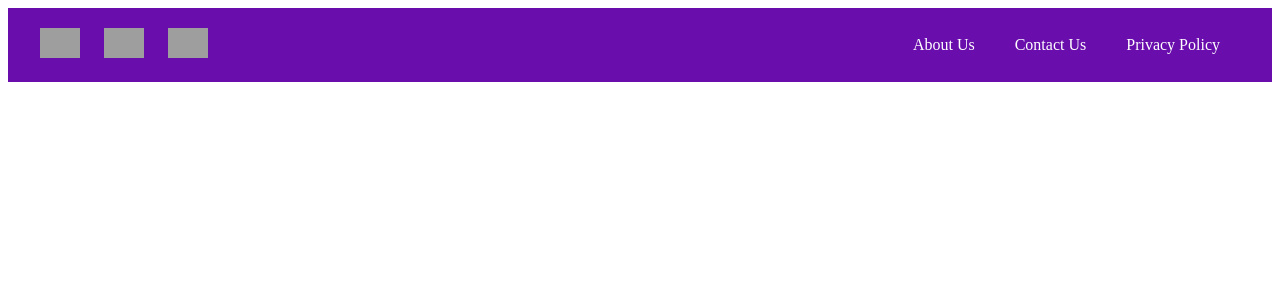
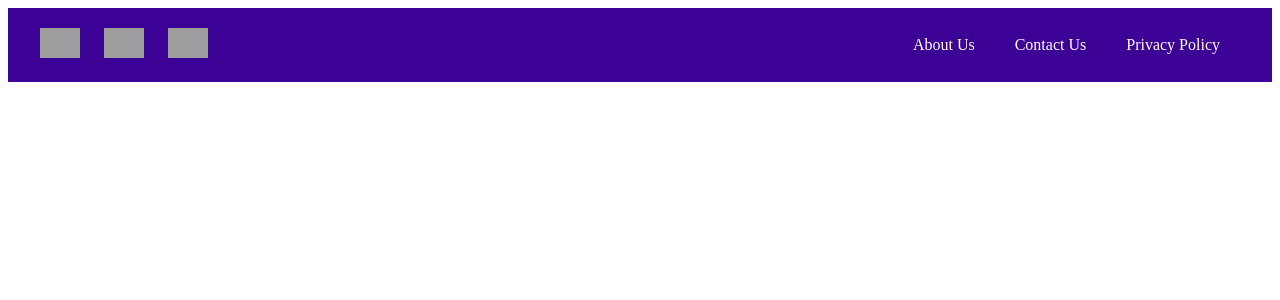
Before and after one commit to dannya123-blm/DVSP, a PHP site: page /template/footer.php in a window 1280 px wide. Shown: the top 300 px of the page. Run offline with PHP 8.4, Linux system fonts and the light colour scheme; grey boxes are pictures that could not be loaded.

Commit message:
footer added the right color

```diff
--- a/SoftwareENgineering&WebdevProject/css/footer.css
+++ b/SoftwareENgineering&WebdevProject/css/footer.css
@@ -1,5 +1,5 @@
 footer {
-    background-color: #6a0dad;
+    background-color:  #3C0295;
     color: white;
     padding: 20px 0;
     text-align: center;
```
